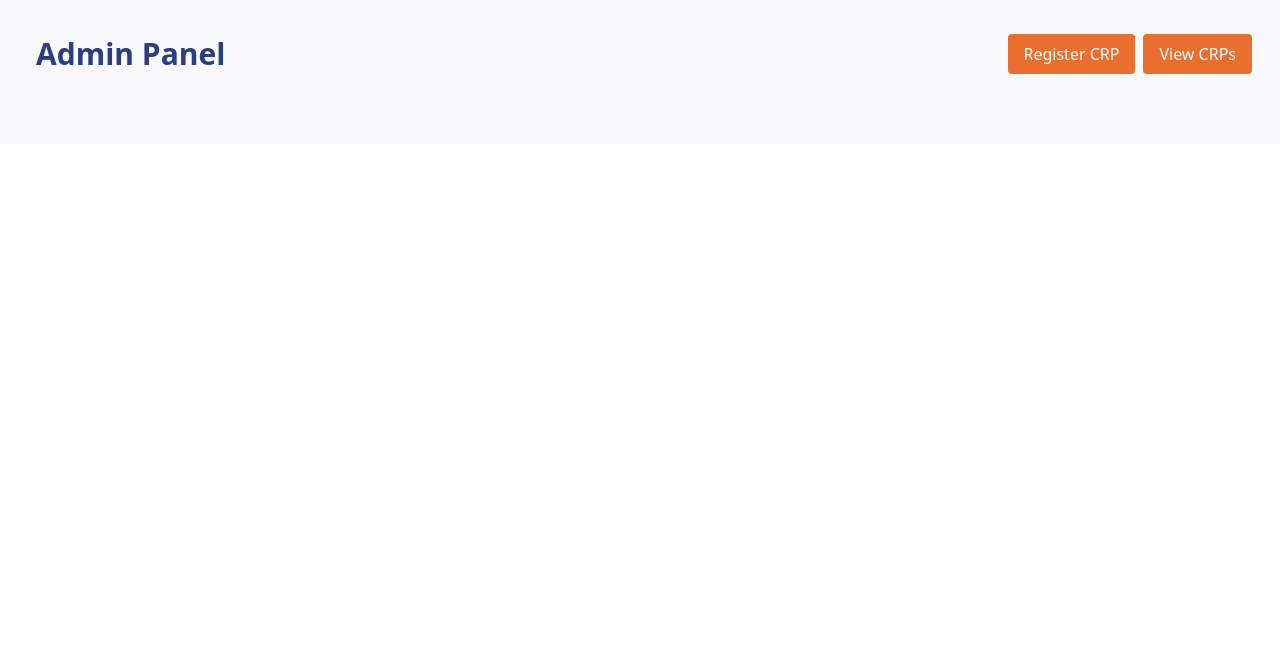
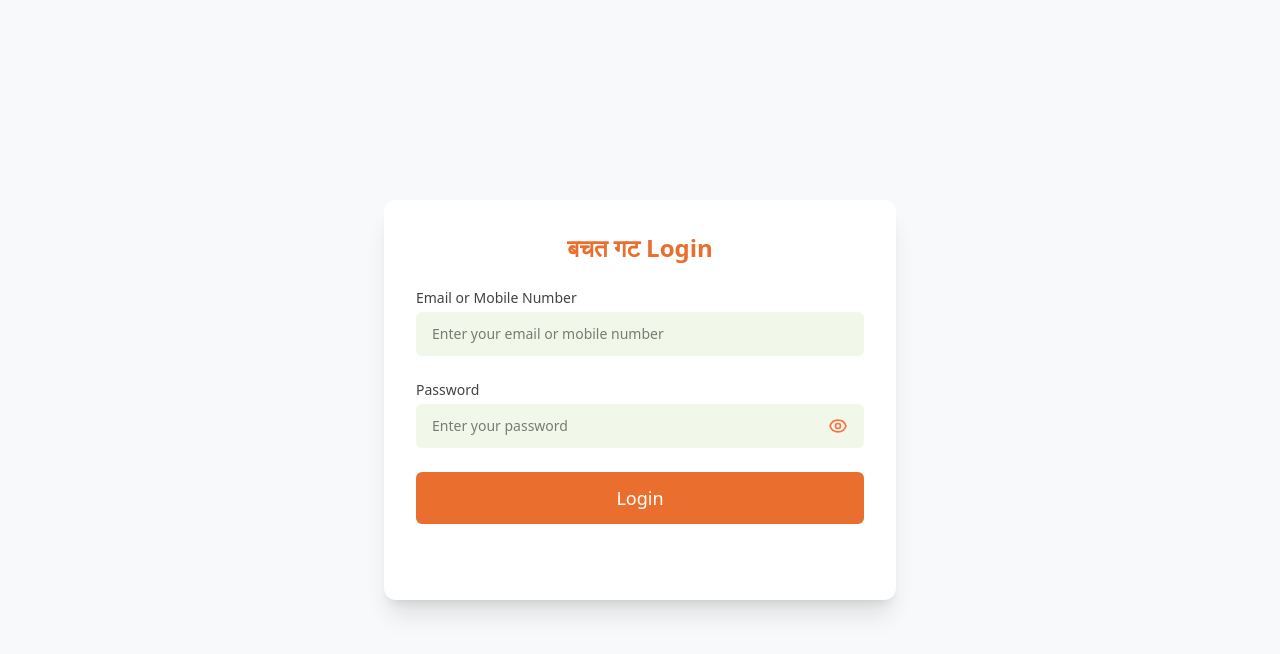
Before and after one commit to Chaitali1210/bachatGat, a React (Vite) app: page / in a window 1280 px wide. Shown: the top 654 px of the page. Built offline with nearby package versions, Linux system fonts and the light colour scheme.

Commit message:
added login page

```diff
--- a/package.json
+++ b/package.json
@@ -12,11 +12,13 @@
   "dependencies": {
     "@emotion/react": "^11.14.0",
     "@emotion/styled": "^11.14.0",
+    "@heroicons/react": "^1.0.6",
     "@mui/material": "^6.4.1",
     "@tailwindcss/vite": "^4.0.0",
     "react": "^18.3.1",
     "react-dom": "^18.3.1",
     "react-icons": "^5.4.0",
+    "react-router-dom": "^7.1.3",
     "tailwindcss": "^4.0.0"
   },
   "devDependencies": {
--- a/src/App.jsx
+++ b/src/App.jsx
@@ -1,10 +1,15 @@
 import React from 'react'
-import AdminPanel from './components/AdminPanel'
+import { Routes, Route } from 'react-router-dom'
+import Login from './components/Login'
+import AdminPanel from './components/AdminPanel';
 
 const App = () => {
   return (
     <>
-      <AdminPanel />
+      <Routes>
+        <Route path='/' element={<Login />} />
+        <Route path='/admin' element={<AdminPanel />} />
+      </Routes>
     </>
   )
 }
--- /dev/null
+++ b/src/components/Login.jsx
@@ -0,0 +1,195 @@
+import React, { useState } from "react";
+import { useNavigate } from "react-router-dom";
+import { EyeIcon, EyeOffIcon } from "@heroicons/react/outline"; // Heroicons v1
+
+const Login = () => {
+    const navigate = useNavigate();
+
+    // Default Admin credentials
+    const adminCredentials = {
+        email: "admin123@gmail.com",
+        password: "Admin@123",
+    };
+
+    // State for login form
+    const [formData, setFormData] = useState({
+        emailOrMobile: "",
+        password: "",
+    });
+
+    const [errors, setErrors] = useState({
+        emailOrMobile: "",
+        password: "",
+    });
+
+    const [passwordVisible, setPasswordVisible] = useState(false); // State for password visibility
+
+    // Handle form data changes
+    const handleChange = (e) => {
+        setFormData({
+            ...formData,
+            [e.target.name]: e.target.value,
+        });
+    };
+
+    // Toggle password visibility
+    const togglePasswordVisibility = () => {
+        setPasswordVisible((prevState) => !prevState);
+    };
+
+    // Validation function for email
+    const validateEmail = (email) => {
+        const emailPattern = /^[a-zA-Z0-9._%+-]+@gmail\.com$/;
+        return emailPattern.test(email);
+    };
+
+    // Validation function for mobile number
+    const validateMobile = (mobile) => {
+        const mobilePattern = /^[0-9]{10}$/; // Validates a 10-digit number
+        return mobilePattern.test(mobile);
+    };
+
+    // Validation function for password
+    const validatePassword = (password) => {
+        const passwordPattern = /^(?=.*[A-Z])(?=.*\d)(?=.*[!@#$%^&*()_+=[\]{};':"\\|,.<>/?]).+$/;
+        return passwordPattern.test(password);
+    };
+
+    // Handle form submission with validation
+    const handleLogin = (e) => {
+        e.preventDefault();
+
+        let valid = true;
+        let emailOrMobileError = "";
+        let passwordError = "";
+
+        // Validate email or mobile number
+        if (!formData.emailOrMobile) {
+            emailOrMobileError = "Please enter email or mobile number.";
+            valid = false;
+        } else if (!validateEmail(formData.emailOrMobile) && !validateMobile(formData.emailOrMobile)) {
+            emailOrMobileError = "Please enter a valid email address or mobile number.";
+            valid = false;
+        }
+
+        // Validate password
+        if (!validatePassword(formData.password)) {
+            passwordError =
+                "Password must contain at least one uppercase letter, one number, and one special character.";
+            valid = false;
+        }
+
+        // Ensure all fields are filled
+        if (!formData.emailOrMobile || !formData.password) {
+            valid = false;
+            if (!formData.emailOrMobile) emailOrMobileError = "Please fill in your email or mobile number.";
+            if (!formData.password) passwordError = "Please fill in your password.";
+        }
+
+        // If validation fails, set errors and return
+        if (!valid) {
+            setErrors({
+                emailOrMobile: emailOrMobileError,
+                password: passwordError,
+            });
+            return;
+        }
+
+        // Clear errors
+        setErrors({ emailOrMobile: "", password: "" });
+
+        // Admin login
+        if (
+            formData.emailOrMobile === adminCredentials.email &&
+            formData.password === adminCredentials.password
+        ) {
+            localStorage.setItem("userType", "admin");
+            localStorage.setItem("adminData", JSON.stringify(adminCredentials));
+            navigate("/admin");
+        }
+        // CRP login
+        else if (formData.emailOrMobile && formData.password) {
+            const crpData = { emailOrMobile: formData.emailOrMobile, password: formData.password };
+            localStorage.setItem("userType", "crp");
+            localStorage.setItem("crpData", JSON.stringify(crpData));
+            navigate("/crp");
+        } else {
+            console.error("Invalid Login Details");
+        }
+    };
+
+    return (
+        <div className="flex items-center justify-center min-h-screen bg-[#F8F9FA]">
+            <div className="bg-white p-8 rounded-xl shadow-xl w-full max-w-lg h-100">
+                <h1 className="text-2xl font-semibold text-center mb-6 text-[#EA6E2E]">
+                    बचत गट Login
+                </h1>
+                <form onSubmit={handleLogin} className="space-y-6">
+                    <div>
+                        <label
+                            htmlFor="emailOrMobile"
+                            className="block text-sm font-medium text-[#424242]"
+                        >
+                            Email or Mobile Number
+                        </label>
+                        <input
+                            type="text"
+                            name="emailOrMobile"
+                            id="emailOrMobile"
+                            value={formData.emailOrMobile}
+                            onChange={handleChange}
+                            required
+                            placeholder="Enter your email or mobile number"
+                            className="mt-1 block w-full rounded-md px-4 py-3 text-sm border-[#A5D6A7] bg-[#F1F8E9] focus:border-[#FF7043] focus:ring-[#FF7043]"
+                        />
+                        {errors.emailOrMobile && (
+                            <p className="text-sm text-red-500 mt-2">{errors.emailOrMobile}</p>
+                        )}
+                    </div>
+                    <div>
+                        <label
+                            htmlFor="password"
+                            className="block text-sm font-medium text-[#424242]"
+                        >
+                            Password
+                        </label>
+                        <div className="relative">
+                            <input
+                                type={passwordVisible ? "text" : "password"}
+                                name="password"
+                                id="password"
+                                value={formData.password}
+                                onChange={handleChange}
+                                required
+                                placeholder="Enter your password"
+                                className="mt-1 block w-full rounded-md px-4 py-3 text-sm border-[#A5D6A7] bg-[#F1F8E9] focus:border-[#FF7043] focus:ring-[#FF7043]"
+                            />
+                            <button
+                                type="button"
+                                onClick={togglePasswordVisibility}
+                                className="absolute right-4 top-1/2 transform -translate-y-1/2 text-[#FF7043] hover:text-[#EA6E2E]"
+                            >
+                                {passwordVisible ? (
+                                    <EyeOffIcon className="h-5 w-5" />
+                                ) : (
+                                    <EyeIcon className="h-5 w-5" />
+                                )}
+                            </button>
+                        </div>
+                        {errors.password && (
+                            <p className="text-sm text-red-500 mt-2">{errors.password}</p>
+                        )}
+                    </div>
+                    <button
+                        type="submit"
+                        className="w-full py-3 rounded-md text-lg font-medium bg-[#EA6E2E] text-white hover:bg-[#FF5722] transition"
+                    >
+                        Login
+                    </button>
+                </form>
+            </div>
+        </div>
+    );
+};
+
+export default Login;
--- a/src/main.jsx
+++ b/src/main.jsx
@@ -1,7 +1,13 @@
 import { createRoot } from 'react-dom/client'
 import './index.css'
 import App from './App.jsx'
+import { BrowserRouter } from 'react-router-dom'
 
 createRoot(document.getElementById('root')).render(
-  <App />,
+  <BrowserRouter>
+    <App />
+
+  </BrowserRouter>
+
+
 )
```
Also changed, not shown: 1 other file (tests, documents, lock files or other folders).
